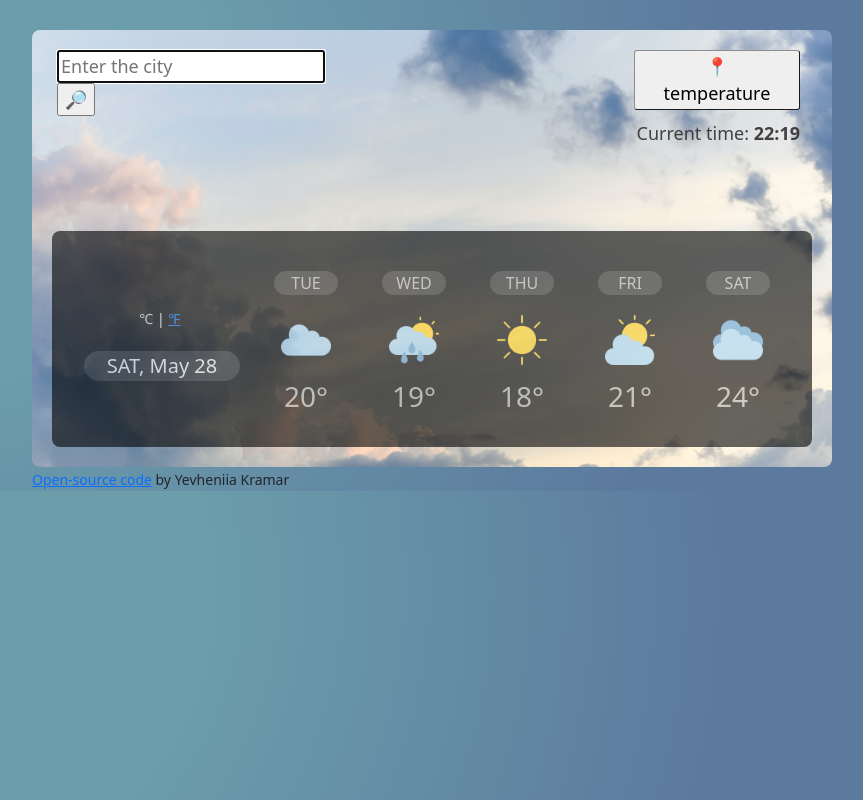
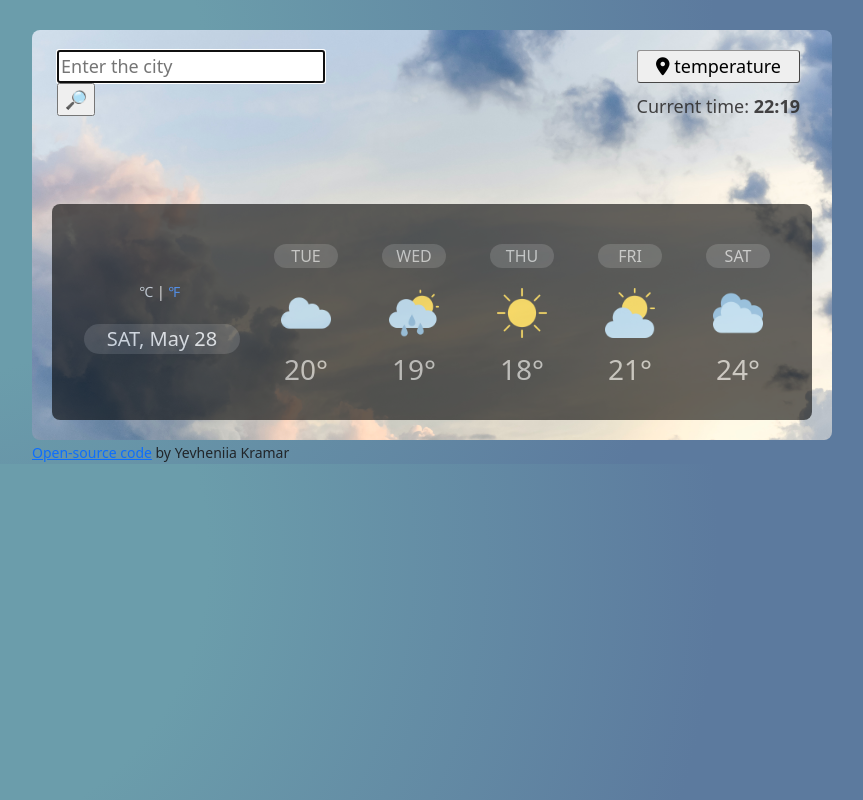
Before and after one commit to ZhenkaUA/MyWeather_Project, a website built with Parcel: page index.html in a window 1280 px wide. Shown: the whole page, without its empty margins (208-1071 px from the left). Built offline with nearby package versions, Linux system fonts and the light colour scheme; no server answers.

Commit message:
Сhanged the inactive state of the unit and Location temp button

```diff
--- a/index.html
+++ b/index.html
@@ -36,7 +36,9 @@
         <div class="col-4"></div>
 
         <div class="col-3 location">
-          <button id="current-Location-Button">📍 temperature</button>
+          <button id="current-Location-Button">
+            <i class="fa-solid fa-location-dot"></i> temperature
+          </button>
           <div class="time"></div>
         </div>
       </div>
--- a/src/styles.css
+++ b/src/styles.css
@@ -87,11 +87,15 @@ body {
 #current-Location-Button {
   padding: 2px 18px;
   border-width: 0.5px;
-  border-color: rgba(46, 45, 45, 0.89);
+  border-color: rgba(134, 133, 133, 0.89);
   font-size: 18px;
   border-radius: 3px;
   background-color: #efefef;
   float: right;
+}
+#current-Location-Button:hover {
+  border-color: rgba(53, 52, 52, 0.89);
+  background-color: #e4e4e4d7;
 }
 #city_search {
   font-size: 26px;
@@ -117,3 +121,11 @@ body {
 .active:hover {
   text-decoration: none;
 }
+.units a {
+  text-decoration: none;
+}
+.units a:hover {
+  color: #c5d0db;
+  cursor: default;
+  text-decoration: none;
+}
```
